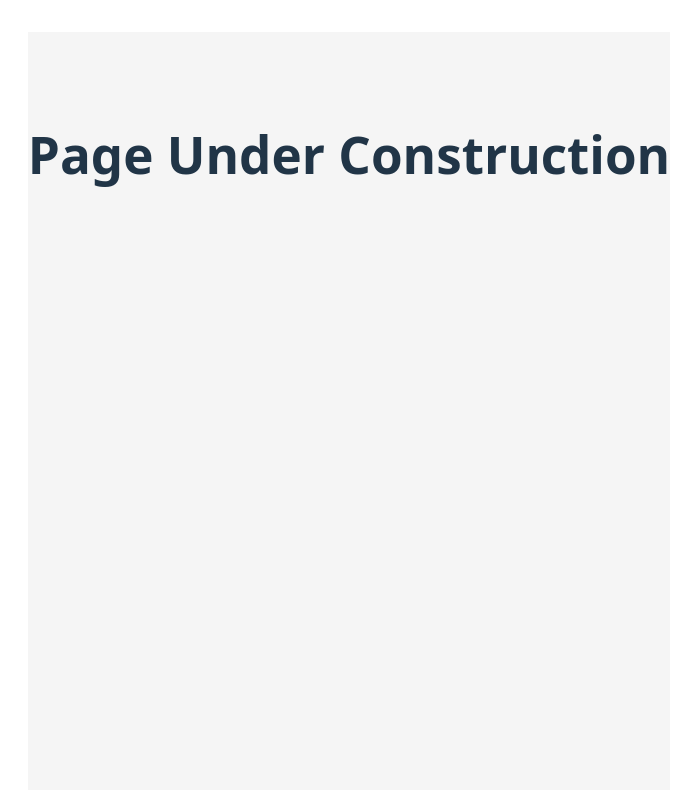
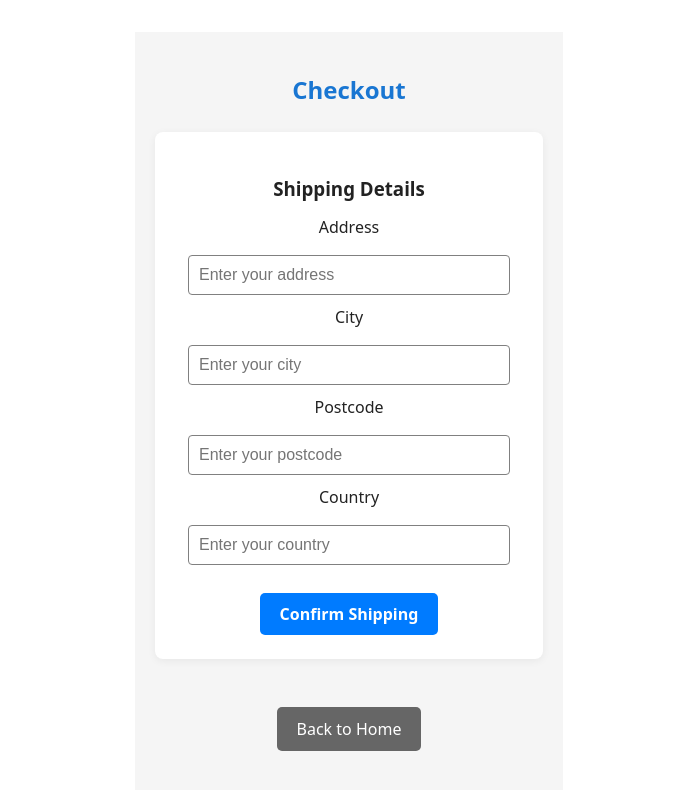
Before and after one commit to LuongNhatMinhNguyen/SWE30003_Assignment-3, a React (Vite) app: page /checkout in a window 1280 px wide. Shown: the top 790 px of the page, without its empty margins (291-989 px from the left). Built offline with nearby package versions, Linux system fonts and the light colour scheme.

Commit message:
Checked Out page

```diff
--- a/package.json
+++ b/package.json
@@ -12,7 +12,8 @@
   "dependencies": {
     "react": "^19.1.0",
     "react-dom": "^19.1.0",
-    "react-router-dom": "^7.6.1"
+    "react-router-dom": "^7.6.1",
+    "uuid": "^11.1.0"
   },
   "devDependencies": {
     "@eslint/js": "^9.25.0",
--- a/src/App.jsx
+++ b/src/App.jsx
@@ -6,6 +6,7 @@ import ProductList from './ProductList';
 import Register from './Register';
 import Login from './Login';
 import Cart from './Cart';
+import Checkout from './Checkout';
 
 function Placeholder() {
   return (
@@ -25,7 +26,7 @@ function App() {
           <Route path="/login" element={<Login />} />
           <Route path="/products" element={<ProductList />} />
           <Route path="/cart" element={<Cart />} />
-          <Route path="/checkout" element={<Placeholder />} />
+          <Route path="/checkout" element={<Checkout />} />
           <Route path="/profile" element={<Placeholder />} />
         </Routes>
       </div>
--- a/src/Cart.jsx
+++ b/src/Cart.jsx
@@ -1,5 +1,6 @@
 import React, { useEffect, useState } from 'react';
 import { Link, useNavigate } from 'react-router-dom';
+import { v4 as uuidv4 } from 'uuid'; // Install uuid with: npm install uuid
 
 const Cart = () => {
   const [cart, setCart] = useState([]);
@@ -58,6 +59,60 @@ const Cart = () => {
 
   // Proceed to checkout
   const handleCheckout = () => {
+    // Simulate order creation
+    const users = JSON.parse(localStorage.getItem('awe_users') || '[]');
+    const loggedInEmail = localStorage.getItem('awe_logged_in'); // You can set this on login
+    const customer = users.find(u => u.email === loggedInEmail);
+
+    // 1. Create Order
+    const order = {
+      id: uuidv4(),
+      customerId: customer ? customer.id || customer.email : 'guest',
+      items: cart.map(item => ({
+        productId: item.productId,
+        quantity: item.quantity,
+      })),
+      total: total,
+      date: new Date().toISOString(),
+    };
+    const orders = JSON.parse(localStorage.getItem('awe_orders') || '[]');
+    orders.push(order);
+    localStorage.setItem('awe_orders', JSON.stringify(orders));
+
+    // 2. Create Invoice
+    const invoice = {
+      id: uuidv4(),
+      orderId: order.id,
+      total: order.total,
+      date: order.date,
+      customerId: order.customerId,
+    };
+    const invoices = JSON.parse(localStorage.getItem('awe_invoices') || '[]');
+    invoices.push(invoice);
+    localStorage.setItem('awe_invoices', JSON.stringify(invoices));
+
+    // 3. Create Receipt
+    const receipt = {
+      id: uuidv4(),
+      orderId: order.id,
+      total: order.total,
+      date: order.date,
+      customerId: order.customerId,
+    };
+    const receipts = JSON.parse(localStorage.getItem('awe_receipts') || '[]');
+    receipts.push(receipt);
+    localStorage.setItem('awe_receipts', JSON.stringify(receipts));
+
+    // Optionally clear cart after checkout
+    localStorage.setItem('awe_cart', '[]');
+    setCart([]);
+
+    // Log for assignment requirements
+    console.log('Order placed:', order);
+    console.log('Invoice created:', invoice);
+    console.log('Receipt created:', receipt);
+
+    // Navigate to checkout page
     navigate('/checkout');
   };
 
--- /dev/null
+++ b/src/Checkout.jsx
@@ -0,0 +1,276 @@
+import React, { useState, useEffect } from "react";
+import { Link } from "react-router-dom";
+
+const inputStyle = {
+  width: "300px",
+  padding: "10px",
+  border: "1px solid gray",
+  borderRadius: "4px",
+  margin: "10px 0",
+  fontSize: "1rem",
+};
+
+const labelStyle = {
+  display: "block",
+  marginBottom: "6px",
+  fontWeight: 500,
+  color: "#222",
+};
+
+const Checkout = () => {
+  const [shipping, setShipping] = useState({
+    address: "",
+    city: "",
+    postcode: "",
+    country: "",
+  });
+  const [submitted, setSubmitted] = useState(false);
+  const [latestReceipt, setLatestReceipt] = useState(null);
+  const [latestOrder, setLatestOrder] = useState(null);
+  const [customer, setCustomer] = useState(null);
+  const [products, setProducts] = useState([]);
+
+  // Get latest receipt, order, customer, and products from localStorage
+  useEffect(() => {
+    const receipts = JSON.parse(localStorage.getItem("awe_receipts") || "[]");
+    const orders = JSON.parse(localStorage.getItem("awe_orders") || "[]");
+    const users = JSON.parse(localStorage.getItem("awe_users") || "[]");
+    const loggedInEmail = localStorage.getItem("awe_logged_in");
+    const foundCustomer = users.find((u) => u.email === loggedInEmail);
+    setCustomer(foundCustomer);
+
+    if (receipts.length > 0) setLatestReceipt(receipts[receipts.length - 1]);
+    if (orders.length > 0) setLatestOrder(orders[orders.length - 1]);
+
+    // Pre-fill shipping from user account if available
+    if (foundCustomer) {
+      setShipping({
+        address: foundCustomer.address || "",
+        city: foundCustomer.city || "",
+        postcode: foundCustomer.postcode || "",
+        country: foundCustomer.country || "",
+      });
+    }
+
+    // Fetch products for display in receipt
+    fetch("/products.json")
+      .then((res) => res.json())
+      .then(setProducts)
+      .catch(() => {});
+  }, []);
+
+  const handleChange = (e) => {
+    setShipping({ ...shipping, [e.target.name]: e.target.value });
+  };
+
+  const handleSubmit = (e) => {
+    e.preventDefault();
+    if (
+      !shipping.address.trim() ||
+      !shipping.city.trim() ||
+      !shipping.postcode.trim() ||
+      !shipping.country.trim()
+    ) {
+      alert("Please fill in all shipping details.");
+      return;
+    }
+    localStorage.setItem("awe_shipping", JSON.stringify(shipping));
+    setSubmitted(true);
+  };
+
+  // Helper to get product name by id
+  const getProductName = (id) => {
+    const p = products.find((prod) => prod.id === id);
+    return p ? p.name : id;
+  };
+
+  return (
+    <div
+      style={{
+        minHeight: "100vh",
+        background: "#f5f5f5",
+        padding: 20,
+        display: "flex",
+        flexDirection: "column",
+        alignItems: "center",
+      }}
+    >
+      <h2 style={{ marginBottom: 24, color: "#1976d2" }}>Checkout</h2>
+      {latestReceipt && latestOrder && (
+        <div
+          style={{
+            background: "#fff",
+            borderRadius: 8,
+            boxShadow: "0 2px 8px rgba(0,0,0,0.06)",
+            padding: 24,
+            marginBottom: 32,
+            minWidth: 340,
+            maxWidth: 400,
+            color: "#000", // Set all text in receipt to black
+          }}
+        >
+          <h3 style={{ color: "#000", marginBottom: 12 }}>Receipt</h3>
+          <div>
+            <strong>Receipt ID:</strong> {latestReceipt.id}
+          </div>
+          <div>
+            <strong>Order ID:</strong> {latestReceipt.orderId}
+          </div>
+          <div>
+            <strong>Date:</strong> {new Date(latestReceipt.date).toLocaleString()}
+          </div>
+          <div>
+            <strong>Total:</strong> ${latestReceipt.total.toFixed(2)}
+          </div>
+          <div>
+            <strong>Customer:</strong>{" "}
+            {customer
+              ? customer.name
+                ? customer.name
+                : customer.email
+              : latestReceipt.customerId}
+          </div>
+          <div>
+            <strong>Address:</strong> {customer ? customer.address : ""}
+          </div>
+          <div style={{ marginTop: 10 }}>
+            <strong>Items:</strong>
+            <ul style={{ margin: 0, paddingLeft: 18 }}>
+              {latestOrder.items.map((item, idx) => (
+                <li key={idx}>
+                  {getProductName(item.productId)} (ID: {item.productId}), Quantity: {item.quantity}
+                </li>
+              ))}
+            </ul>
+          </div>
+        </div>
+      )}
+
+      {!submitted ? (
+        <form
+          onSubmit={handleSubmit}
+          style={{
+            background: "#fff",
+            borderRadius: 8,
+            boxShadow: "0 2px 8px rgba(0,0,0,0.06)",
+            padding: 24,
+            minWidth: 340,
+            maxWidth: 400,
+            marginBottom: 32,
+            display: "flex",
+            flexDirection: "column",
+            alignItems: "center",
+          }}
+        >
+          <h3 style={{ color: "#222", marginBottom: 12 }}>Shipping Details</h3>
+          <label style={labelStyle} htmlFor="address">
+            Address
+          </label>
+          <input
+            style={inputStyle}
+            id="address"
+            name="address"
+            type="text"
+            placeholder="Enter your address"
+            value={shipping.address}
+            onChange={handleChange}
+          />
+          <label style={labelStyle} htmlFor="city">
+            City
+          </label>
+          <input
+            style={inputStyle}
+            id="city"
+            name="city"
+            type="text"
+            placeholder="Enter your city"
+            value={shipping.city}
+            onChange={handleChange}
+          />
+          <label style={labelStyle} htmlFor="postcode">
+            Postcode
+          </label>
+          <input
+            style={inputStyle}
+            id="postcode"
+            name="postcode"
+            type="text"
+            placeholder="Enter your postcode"
+            value={shipping.postcode}
+            onChange={handleChange}
+          />
+          <label style={labelStyle} htmlFor="country">
+            Country
+          </label>
+          <input
+            style={inputStyle}
+            id="country"
+            name="country"
+            type="text"
+            placeholder="Enter your country"
+            value={shipping.country}
+            onChange={handleChange}
+          />
+          <button
+            type="submit"
+            style={{
+              marginTop: "18px",
+              background: "#007bff",
+              color: "#fff",
+              padding: "10px 20px",
+              border: "none",
+              borderRadius: "5px",
+              fontSize: "1rem",
+              fontWeight: 600,
+              cursor: "pointer",
+              transition: "background 0.2s",
+            }}
+            onMouseOver={(e) => (e.target.style.background = "#0056b3")}
+            onMouseOut={(e) => (e.target.style.background = "#007bff")}
+          >
+            Confirm Shipping
+          </button>
+        </form>
+      ) : (
+        <div
+          style={{
+            background: "#fff",
+            borderRadius: 8,
+            boxShadow: "0 2px 8px rgba(0,0,0,0.06)",
+            padding: 24,
+            minWidth: 340,
+            maxWidth: 400,
+            marginBottom: 32,
+            textAlign: "center",
+          }}
+        >
+          <h3 style={{ color: "#28a745" }}>Thank you for your purchase!</h3>
+          <p>
+            Your order has been placed and shipping details saved.<br />
+            <strong>Payment is simulated for this assignment.</strong>
+          </p>
+        </div>
+      )}
+
+      <Link
+        to="/"
+        style={{
+          marginTop: 16,
+          background: "#666",
+          color: "#fff",
+          padding: "10px 20px",
+          borderRadius: "5px",
+          textDecoration: "none",
+          fontWeight: 500,
+          transition: "background 0.2s",
+        }}
+        onMouseOver={(e) => (e.target.style.background = "#444")}
+        onMouseOut={(e) => (e.target.style.background = "#666")}
+      >
+        Back to Home
+      </Link>
+    </div>
+  );
+};
+
+export default Checkout;
```
Also changed, not shown: 1 other file (tests, documents, lock files or other folders).
